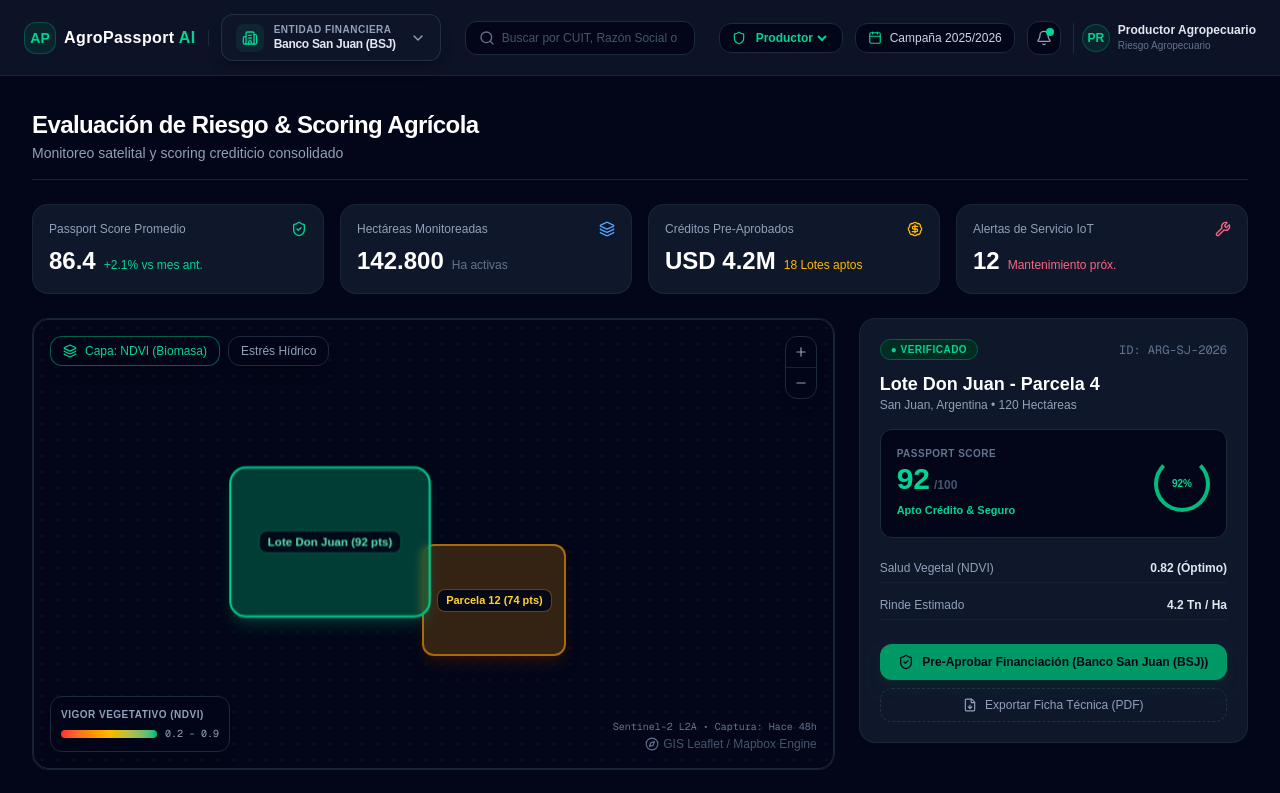
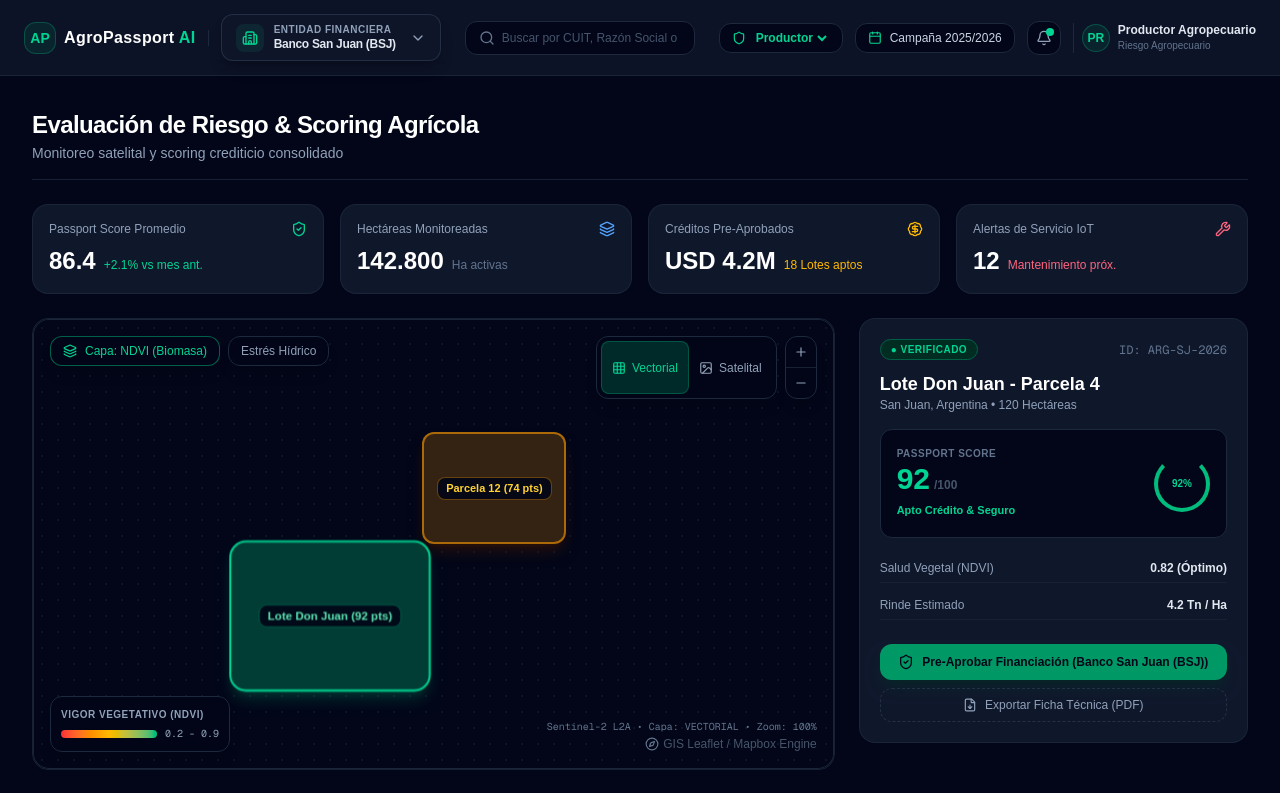
Before and after one commit to JuanGui-Flores/AgroPassport-AI, a Next.js app: page / in a window 1280 px wide. Shown: the top 793 px of the page. Built offline with nearby package versions, Linux system fonts and the light colour scheme.

Commit message:
feat(map): add interactive zoom controls and vector/satellite view switcher

```diff
--- a/src/components/map/MapModule.tsx
+++ b/src/components/map/MapModule.tsx
@@ -2,7 +2,7 @@
 'use client';
 
 import React, { useState } from 'react';
-import { Layers, Compass, Plus, Minus } from 'lucide-react';
+import { Layers, Compass, Plus, Minus, Image as ImageIcon, Grid } from 'lucide-react';
 
 interface MapModuleProps {
   selectedLoteId: string;
@@ -11,11 +11,16 @@ interface MapModuleProps {
 
 export const MapModule: React.FC<MapModuleProps> = ({ selectedLoteId, onSelectLote }) => {
   const [activeLayer, setActiveLayer] = useState<'ndvi' | 'estres'>('ndvi');
+  const [mapView, setMapView] = useState<'vectorial' | 'satelital'>('vectorial');
+  const [zoomLevel, setZoomLevel] = useState<number>(1);
+
+  const handleZoomIn = () => setZoomLevel((prev) => Math.min(prev + 0.15, 1.4));
+  const handleZoomOut = () => setZoomLevel((prev) => Math.max(prev - 0.15, 0.85));
 
   return (
     <div className="col-span-2 bg-slate-900 border border-slate-800/80 rounded-2xl overflow-hidden relative flex flex-col h-full min-h-112.5">
-      {/* Capas y Filtros Top */}
-      <div className="absolute top-4 left-4 z-10 flex gap-2">
+      {/* Capas y Filtros Top Left */}
+      <div className="absolute top-4 left-4 z-10 flex flex-wrap gap-2">
         <button
           onClick={() => setActiveLayer('ndvi')}
           className={`backdrop-blur-md border text-xs px-3 py-1.5 rounded-xl font-medium flex items-center gap-2 shadow-lg transition cursor-pointer ${
@@ -38,20 +43,70 @@ export const MapModule: React.FC<MapModuleProps> = ({ selectedLoteId, onSelectLo
         </button>
       </div>
 
-      {/* Controles Flotantes de Zoom (Arriba Derecha) */}
-      <div className="absolute top-4 right-4 z-10 flex flex-col bg-slate-950/90 backdrop-blur-md border border-slate-800 rounded-xl overflow-hidden shadow-lg text-slate-300">
-        <button className="p-2 hover:bg-slate-800 text-slate-400 hover:text-slate-100 transition border-b border-slate-800/80 cursor-pointer">
+      {/* Controles Flotantes de Vista y Zoom (Top Right) */}
+      <div className="absolute top-4 right-4 z-10 flex gap-2">
+        {/* Alternador de Modo de Vista */}
+        <div className="flex bg-slate-950/90 backdrop-blur-md border border-slate-800 rounded-xl p-1 shadow-lg text-xs">
+          <button
+            onClick={() => setMapView('vectorial')}
+            className={`flex items-center gap-1.5 px-2.5 py-1 rounded-lg transition cursor-pointer ${
+              mapView === 'vectorial'
+                ? 'bg-emerald-500/20 text-emerald-400 border border-emerald-500/30 font-medium'
+                : 'text-slate-400 hover:text-slate-200'
+            }`}
+          >
+            <Grid className="w-3.5 h-3.5" /> Vectorial
+          </button>
+          <button
+            onClick={() => setMapView('satelital')}
+            className={`flex items-center gap-1.5 px-2.5 py-1 rounded-lg transition cursor-pointer ${
+              mapView === 'satelital'
+                ? 'bg-emerald-500/20 text-emerald-400 border border-emerald-500/30 font-medium'
+                : 'text-slate-400 hover:text-slate-200'
+            }`}
+          >
+            <ImageIcon className="w-3.5 h-3.5" /> Satelital
+          </button>
+        </div>
+
+        {/* Botones de Zoom */}
+        <div className="flex flex-col bg-slate-950/90 backdrop-blur-md border border-slate-800 rounded-xl overflow-hidden shadow-lg text-slate-300">
+          <button
+            onClick={handleZoomIn}
+            title="Zoom +"
+            className="p-2 hover:bg-slate-800 text-slate-400 hover:text-slate-100 transition border-b border-slate-800/80 cursor-pointer"
+          >
             <Plus className="w-3.5 h-3.5" />
           </button>
-        <button className="p-2 hover:bg-slate-800 text-slate-400 hover:text-slate-100 transition cursor-pointer">
+          <button
+            onClick={handleZoomOut}
+            title="Zoom -"
+            className="p-2 hover:bg-slate-800 text-slate-400 hover:text-slate-100 transition cursor-pointer"
+          >
             <Minus className="w-3.5 h-3.5" />
           </button>
+        </div>
       </div>
 
       {/* Contenedor del Mapa GIS */}
       <div className="flex-1 bg-slate-950 relative flex items-center justify-center overflow-hidden">
+        {/* Fondo Capa Vectorial (Rejilla) */}
+        {mapView === 'vectorial' && (
           <div className="absolute inset-0 bg-[radial-gradient(#1e293b_1px,transparent_1px)] bg-size-[16px_16px] opacity-40"></div>
+        )}
 
+        {/* Fondo Capa Satelital (Ortofoto simulada) */}
+        {mapView === 'satelital' && (
+          <div className="absolute inset-0 bg-linear-to-br from-slate-900 via-emerald-950/30 to-slate-950 opacity-90 transition-opacity duration-500">
+            <div className="absolute inset-0 bg-[radial-gradient(#059669_1px,transparent_1px)] bg-size-[32px_32px] opacity-20"></div>
+          </div>
+        )}
+
+        {/* Lienzo con Escala de Zoom Reactiva */}
+        <div
+          className="w-full h-full relative flex items-center justify-center transition-transform duration-300 ease-out"
+          style={{ transform: `scale(${zoomLevel})` }}
+        >
           {/* Polígono interactivo Lote 1 */}
           <button
             onClick={() => onSelectLote('ARG-SJ-2026')}
@@ -79,6 +134,7 @@ export const MapModule: React.FC<MapModuleProps> = ({ selectedLoteId, onSelectLo
               Parcela 12 (74 pts)
             </span>
           </button>
+        </div>
 
         {/* Leyenda del Índice NDVI (Abajo Izquierda) */}
         <div className="absolute bottom-4 left-4 z-10 bg-slate-950/90 backdrop-blur-md border border-slate-800 rounded-xl p-2.5 shadow-lg space-y-1">
@@ -91,7 +147,9 @@ export const MapModule: React.FC<MapModuleProps> = ({ selectedLoteId, onSelectLo
 
         {/* Motor GIS y Metadatos del Satélite (Abajo Derecha) */}
         <div className="absolute bottom-4 right-4 z-10 text-right space-y-0.5">
-          <p className="text-[10px] text-slate-500 font-mono">Sentinel-2 L2A • Captura: Hace 48h</p>
+          <p className="text-[10px] text-slate-500 font-mono">
+            Sentinel-2 L2A • Capa: {mapView.toUpperCase()} • Zoom: {(zoomLevel * 100).toFixed(0)}%
+          </p>
           <div className="text-slate-600 flex items-center justify-end gap-1 text-xs">
             <Compass className="w-3.5 h-3.5 text-slate-500" /> GIS Leaflet / Mapbox Engine
           </div>
```
Lines whose indentation alone changed are shown as unchanged.
